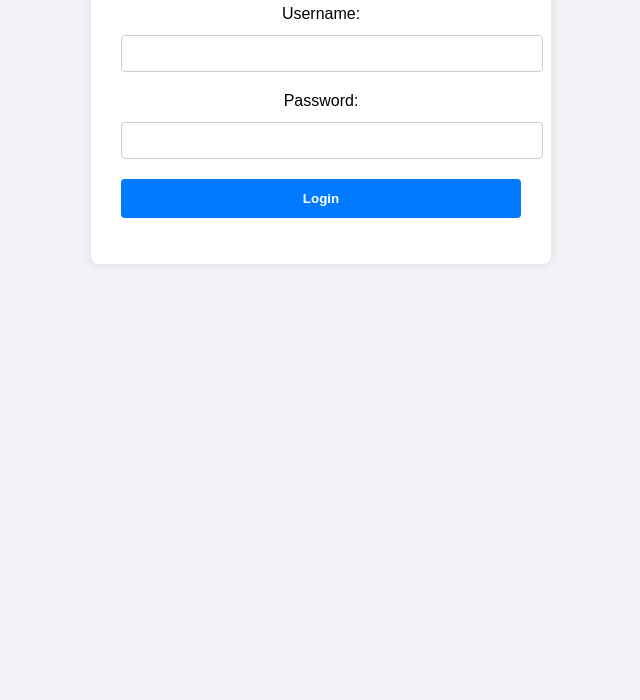
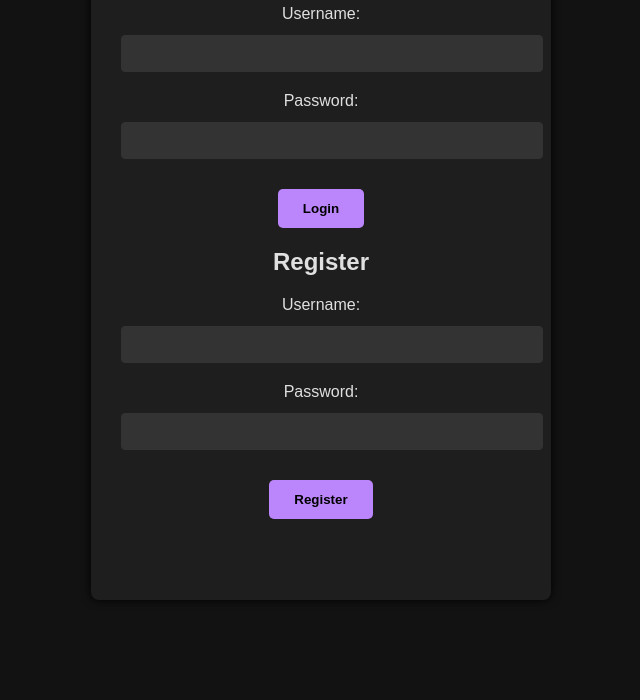
Before and after one commit to Driftfusion/login-page, a plain HTML site: page login.html in a window 1280 px wide. Shown: the part 193-893 px from the top of the page, without its empty margins (319-959 px from the left). Before the commit the page ends 800 px from the top, so only its background shows below. Drawn offline with Linux system fonts and the light colour scheme.

Commit message:
Add dark mode login with registration

```diff
--- a/login.html
+++ b/login.html
@@ -3,35 +3,65 @@
 <head>
     <meta charset="UTF-8" />
     <meta name="viewport" content="width=device-width, initial-scale=1" />
-    <title>Login</title>
+    <title>Login & Register</title>
     <link rel="stylesheet" href="style.css" />
 </head>
 <body>
     <div class="login-container">
         <h2>Login</h2>
         <form id="loginForm">
-            <label for="username">Username:</label>
-            <input type="text" id="username" required />
-            <label for="password">Password:</label>
-            <input type="password" id="password" required />
+            <label for="loginUsername">Username:</label>
+            <input type="text" id="loginUsername" required />
+            <label for="loginPassword">Password:</label>
+            <input type="password" id="loginPassword" required />
             <button type="submit">Login</button>
         </form>
+
+        <h2>Register</h2>
+        <form id="registerForm">
+            <label for="registerUsername">Username:</label>
+            <input type="text" id="registerUsername" required />
+            <label for="registerPassword">Password:</label>
+            <input type="password" id="registerPassword" required />
+            <button type="submit">Register</button>
+        </form>
+
         <p id="message"></p>
     </div>
 
     <script>
+        // Users stored in browser memory (reset on page reload)
+        const users = {};
+
         const loginForm = document.getElementById('loginForm');
+        const registerForm = document.getElementById('registerForm');
         const message = document.getElementById('message');
 
-        loginForm.addEventListener('submit', function(e) {
+        registerForm.addEventListener('submit', e => {
             e.preventDefault();
-            const username = loginForm.username.value;
-            const password = loginForm.password.value;
+            const username = registerForm.registerUsername.value.trim();
+            const password = registerForm.registerPassword.value.trim();
 
-            // Simple hardcoded login check for demo purposes
-            if (username === 'user' && password === 'password') {
+            if (users[username]) {
+                message.style.color = 'red';
+                message.textContent = 'Username already exists!';
+                return;
+            }
+
+            users[username] = password;
+            message.style.color = 'green';
+            message.textContent = `User "${username}" registered successfully!`;
+            registerForm.reset();
+        });
+
+        loginForm.addEventListener('submit', e => {
+            e.preventDefault();
+            const username = loginForm.loginUsername.value.trim();
+            const password = loginForm.loginPassword.value.trim();
+
+            if (users[username] && users[username] === password) {
                 message.style.color = 'green';
-                message.textContent = 'Login successful!';
+                message.textContent = `Login successful! Welcome, ${username}.`;
             } else {
                 message.style.color = 'red';
                 message.textContent = 'Invalid username or password.';
--- a/style.css
+++ b/style.css
@@ -1,6 +1,7 @@
 body {
     font-family: Arial, sans-serif;
-    background: #f0f2f5;
+    background: #121212;
+    color: #e0e0e0;
     margin: 0;
     padding: 0;
 }
@@ -8,10 +9,10 @@ body {
 .container, .login-container {
     max-width: 400px;
     margin: 100px auto;
-    background: white;
+    background: #1e1e1e;
     padding: 30px;
     border-radius: 8px;
-    box-shadow: 0 0 10px rgba(0,0,0,0.1);
+    box-shadow: 0 0 10px #000;
     text-align: center;
 }
 
@@ -19,40 +20,35 @@ h1, h2 {
     margin-bottom: 20px;
 }
 
-.btn {
+.btn, button {
     display: inline-block;
     padding: 12px 25px;
-    background-color: #007bff;
-    color: white;
+    background-color: #bb86fc;
+    color: black;
     text-decoration: none;
     border-radius: 5px;
     font-weight: bold;
+    border: none;
+    cursor: pointer;
+    margin-top: 10px;
 }
 
 input[type="text"], input[type="password"] {
     width: 100%;
     padding: 10px;
     margin: 12px 0 20px 0;
-    border: 1px solid #ccc;
+    border: 1px solid #333;
     border-radius: 4px;
+    background: #333;
+    color: #e0e0e0;
 }
 
-button {
-    width: 100%;
-    padding: 12px;
-    background-color: #007bff;
-    color: white;
-    border: none;
-    border-radius: 4px;
-    font-weight: bold;
-    cursor: pointer;
-}
-
-button:hover {
-    background-color: #0056b3;
+button:hover, .btn:hover {
+    background-color: #9b59b6;
 }
 
 #message {
     margin-top: 15px;
     font-weight: bold;
+    min-height: 20px;
 }
```
Also changed, not shown: index.html (+1 -1 lines).
